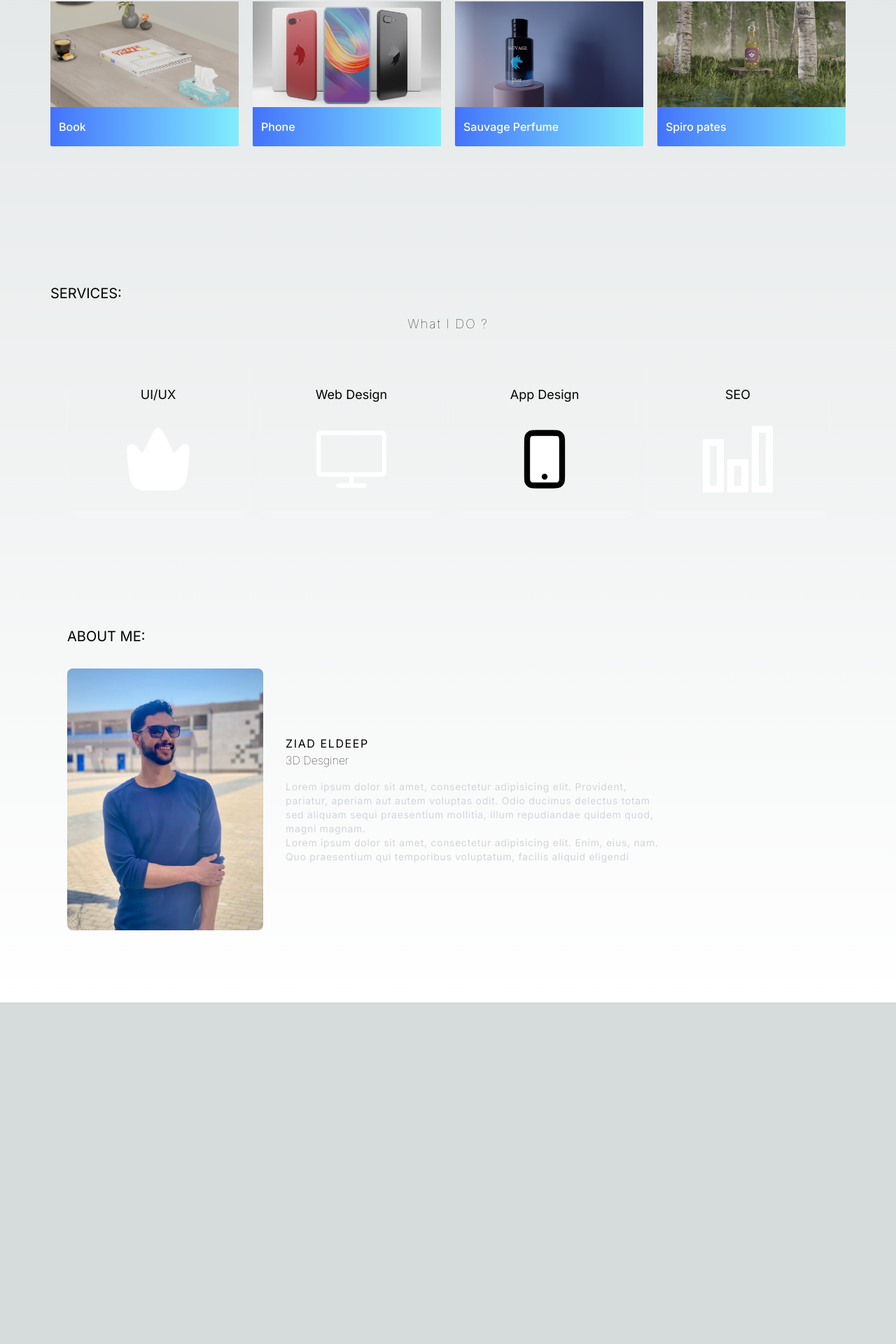
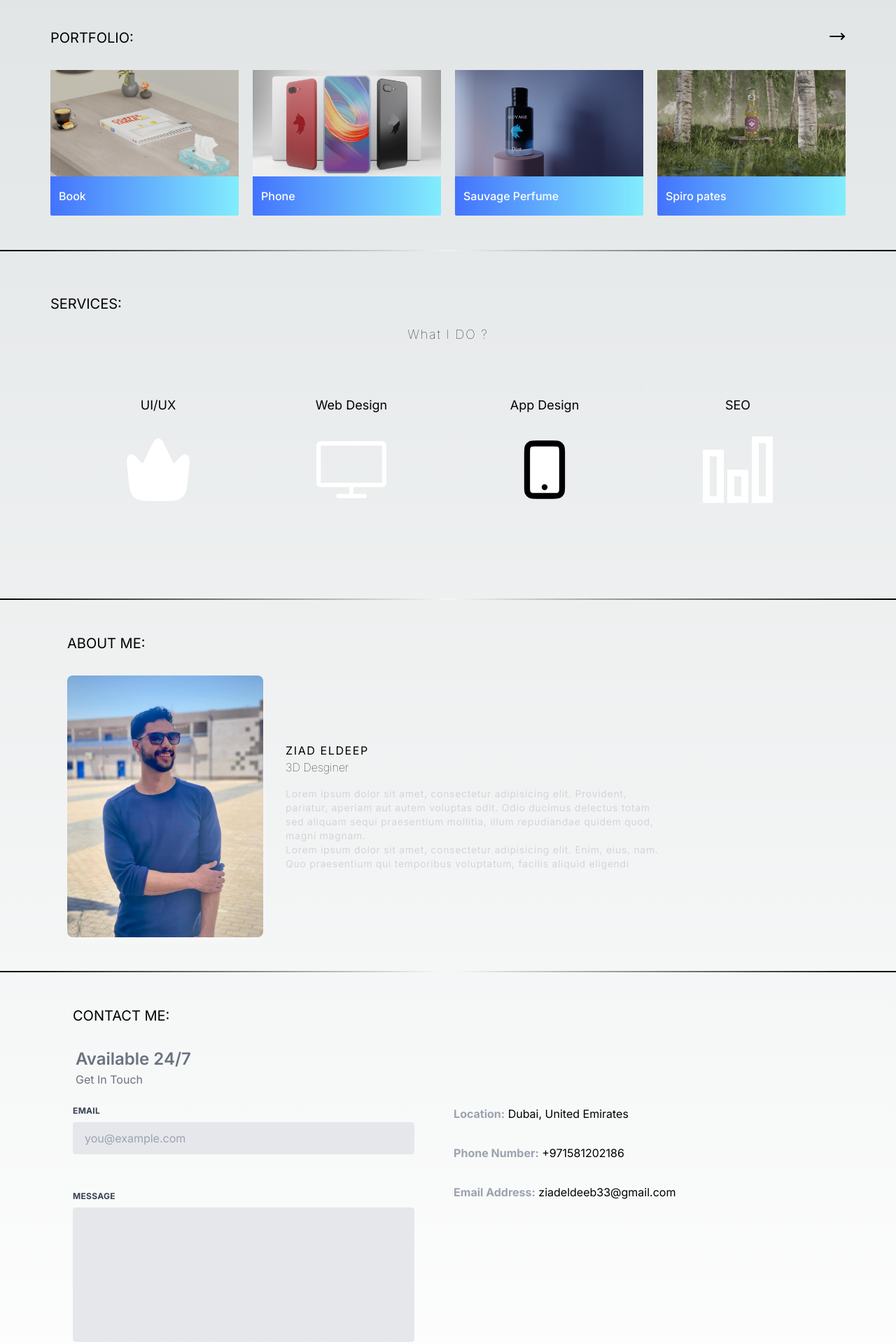
Before and after one commit to zeyad-belal/eldeep, a Next.js app: page / in a window 1280 px wide. Shown: the part 858-2778 px from the top of the page at 70% size. Before the commit the page ends 2290 px from the top, so only its background shows below. Built offline with nearby package versions, Linux system fonts and the light colour scheme.

Commit message:
get in touch

```diff
--- a/app/globals.css
+++ b/app/globals.css
@@ -97,3 +97,9 @@ main {
   color: transparent;
   display: inline; /* or inline-block */
 }
+
+
+.sec-divider {
+  background: linear-gradient(90deg, #000000, #ffffff73, #000000);
+
+}
--- a/app/page.js
+++ b/app/page.js
@@ -7,8 +7,10 @@ import MySwiper from "@/components/swiper";
 import Image from "next/image";
 import { useState } from "react";
 import { Swiper, SwiperSlide } from "swiper/react";
-import 'swiper/css/navigation';
-import 'swiper/css/pagination';
+import "swiper/css/navigation";
+import "swiper/css/pagination";
+import Contact from "@/components/contact";
+import SecDivider from "@/components/SecDivider";
 
 export default function Home() {
   const [modalOpen, setModalOpen] = useState(false);
@@ -77,7 +79,12 @@ export default function Home() {
                   className="mt-[5%] max-w-[80%] max-h-[70%] z-30 fixed inset-0 mx-auto"
                   onClose={() => setModalOpen(false)}
                 >
-                  <div className="self-end cursor-pointer font-bold text-lg " onClick={() => setModalOpen(false)}>X</div>
+                  <div
+                    className="self-end cursor-pointer font-bold text-lg "
+                    onClick={() => setModalOpen(false)}
+                  >
+                    X
+                  </div>
                   <Swiper
                     spaceBetween={50}
                     slidesPerView={1}
@@ -141,14 +148,33 @@ export default function Home() {
         </div>
       </main>
       {/* ==========================================portfolio====================================================== */}
-      <div
-        id="portfolio"
-        className="  min-h-[450px]  px-3 md:px-6 lg:px-12 mx-2 lg:mx-6 "
-      >
-        <h2 className="text-xl mb-8"> PORTFOLIO:</h2>
+      <SecDivider />
+
+      <div id="portfolio" className="px-3 md:px-6 lg:px-12 mx-2 lg:mx-6 ">
+        <div className="flex justify-between items center w-full mb-8">
+          {" "}
+          <h2 className="text-xl "> PORTFOLIO:</h2>
+          <svg
+            xmlns="http://www.w3.org/2000/svg"
+            width="24"
+            height="24"
+            viewBox="0 0 24 24"
+            fill="none"
+            stroke="currentColor"
+            stroke-width="2"
+            stroke-linecap="round"
+            stroke-linejoin="round"
+            class="lucide lucide-move-right"
+          >
+            <path d="M18 8L22 12L18 16" />
+            <path d="M2 12H22" />
+          </svg>
+        </div>
         <MySwiper />
       </div>
       {/* ==========================================services====================================================== */}
+      <SecDivider />
+
       <div
         id="services"
         className="  min-h-[400px] px-3 md:px-6 lg:px-12 mx-2 lg:mx-6 flex flex-col justify-center items-center"
@@ -158,7 +184,7 @@ export default function Home() {
           What I DO ?
         </h4>
         <ul className="w-full grid grid-cols-4 gap-4 justify-around items-center py-12 px-6">
-          <li className="text-lg lg:col-span-1 sm:col-span-2 col-span-4  flex flex-col  justify-center items-center gap-4 border border-white border-opacity-10 shadow-lg shadow-[#ffffff39] px-12 py-6  min-w-[24%]  rounded hover:scale-[1.02] cursor-pointer">
+          <li className="text-lg lg:col-span-1 sm:col-span-2 col-span-4  flex flex-col  justify-center items-center gap-4 border border-white border-opacity-10 shadow-md shadow-[#ffffff22] px-12 py-6  min-w-[24%]  rounded hover:scale-[1.02] cursor-pointer">
             <p className="mx-auto w-fit mb-3">UI/UX</p>
             <Image
               src={"/services/crown-minimalistic-svgrepo-com.svg"}
@@ -166,7 +192,7 @@ export default function Home() {
               height={100}
             />
           </li>
-          <li className="text-lg lg:col-span-1 sm:col-span-2 col-span-4  flex flex-col  justify-center items-center gap-4 border border-white border-opacity-10 shadow-lg shadow-[#ffffff39] px-12 py-6  min-w-[24%]  rounded hover:scale-[1.02] cursor-pointer">
+          <li className="text-lg lg:col-span-1 sm:col-span-2 col-span-4  flex flex-col  justify-center items-center gap-4 border border-white border-opacity-10 shadow-md shadow-[#ffffff22] px-12 py-6  min-w-[24%]  rounded hover:scale-[1.02] cursor-pointer">
             <p className="mx-auto w-fit mb-3">Web Design</p>
             <Image
               src={"/services/screen-desktop-svgrepo-com.svg"}
@@ -174,7 +200,7 @@ export default function Home() {
               height={100}
             />
           </li>
-          <li className="text-lg lg:col-span-1 sm:col-span-2 col-span-4  flex flex-col  justify-center items-center gap-4 border border-white border-opacity-10 shadow-lg shadow-[#ffffff39] px-12 py-6  min-w-[24%]  rounded hover:scale-[1.02] cursor-pointer">
+          <li className="text-lg lg:col-span-1 sm:col-span-2 col-span-4  flex flex-col  justify-center items-center gap-4 border border-white border-opacity-10 shadow-md shadow-[#ffffff22] px-12 py-6  min-w-[24%]  rounded hover:scale-[1.02] cursor-pointer">
             <p className="mx-auto w-fit mb-3">App Design</p>
             <Image
               src={"/services/mobile-svgrepo-com.svg"}
@@ -182,7 +208,7 @@ export default function Home() {
               height={100}
             />
           </li>
-          <li className="text-lg lg:col-span-1 sm:col-span-2 col-span-4  flex flex-col  justify-center items-center gap-4 border border-white border-opacity-10 shadow-lg shadow-[#ffffff39] px-12 py-6  min-w-[24%]  rounded hover:scale-[1.02] cursor-pointer">
+          <li className="text-lg lg:col-span-1 sm:col-span-2 col-span-4  flex flex-col  justify-center items-center gap-4 border border-white border-opacity-10 shadow-md shadow-[#ffffff22] px-12 py-6  min-w-[24%]  rounded hover:scale-[1.02] cursor-pointer">
             <p className="mx-auto w-fit mb-3">SEO </p>
             <Image
               src={"/services/stats-1368-svgrepo-com.svg"}
@@ -193,9 +219,11 @@ export default function Home() {
         </ul>
       </div>
       {/* ==========================================about me====================================================== */}
+      <SecDivider />
+
       <div
         id="about"
-        className="h-[80vh] min-h-[450px] mt-6 sm:mt-0 flex flex-col items-center justify-center px-3 md:px-6 lg:px-12 mx-2 lg:mx-6 "
+        className="  my-6 sm:mt-0 flex flex-col items-center justify-center px-3 md:px-6 lg:px-12 mx-2 lg:mx-6 "
       >
         <h2 className="text-xl mb-8 self-start mx-6"> ABOUT ME:</h2>
         <div className="flex flex-wrap md:flex-nowrap items-center gap-8 mx-6">
@@ -221,6 +249,11 @@ export default function Home() {
           </div>
         </div>
       </div>
+      {/* ==========================================about me====================================================== */}
+      <SecDivider />
+      <Contact />
+      <SecDivider />
+
     </>
   );
 }
--- /dev/null
+++ b/components/SecDivider.jsx
@@ -0,0 +1,7 @@
+import React from 'react'
+
+export default function SecDivider() {
+  return (
+    <div className='my-6 sm:my-8 md:my-10 lg:my-12 h-[0.15rem] bg-opacity-35 w-full sec-divider '></div>
+  )
+}
--- /dev/null
+++ b/components/contact.jsx
@@ -0,0 +1,79 @@
+// pages/contact.js or a similar file
+
+export default function Contact() {
+  return (
+    <>
+      <div className=" overflow-hidden min-h-[450px] justify-center mx-auto  px-3 md:px-6 lg:px-12 lg:mx-6 mt-6">
+        <h2 className="text-xl mb-8 px-8"> CONTACT ME: </h2>
+        <div className="flex flex-wrap justify-center text-start px-9">
+                <div className="w-full flex flex-col justify-start mb-6 text-gray-500">
+                  <h2 className="text-2xl font-semibold">Available 24/7</h2>
+                  <p className="text-md leading-relaxed ">Get In Touch</p>
+                </div>
+              </div>
+        <div className="flex md:flex-nowrap flex-wrap justify-center">
+
+          <div className="w-full px-4 flex justify-center">
+
+            <form className="flex flex-col gap-4 items-start w-full max-w-lg">
+              <div className="flex flex-wrap w-full -mx-3 mb-6">
+                <div className="w-full px-3">
+                  <label
+                    className="block uppercase tracking-wide text-gray-700 text-xs font-bold mb-2"
+                    htmlFor="email"
+                  >
+                    Email
+                  </label>
+                  <input
+                    className="appearance-none block w-full bg-gray-200 text-gray-700 border rounded py-3 px-4 mb-3 leading-tight focus:outline-none focus:bg-white"
+                    id="email"
+                    type="email"
+                    placeholder="you@example.com"
+                  />
+                </div>
+              </div>
+              <div className="flex flex-wrap w-full -mx-3 mb-6">
+                <div className="w-full px-3">
+                  <label
+                    className="block uppercase tracking-wide text-gray-700 text-xs font-bold mb-2"
+                    htmlFor="message"
+                  >
+                    Message
+                  </label>
+                  <textarea
+                    className="no-resize appearance-none block w-full bg-gray-200 text-gray-700 border border-gray-200 rounded py-3 px-4 mb-3 leading-tight focus:outline-none focus:bg-white focus:border-gray-500 h-48 resize-none"
+                    id="message"
+                  ></textarea>
+                </div>
+              </div>
+              <div className="flex flex-wrap -mx-3 mb-2">
+                <div className="w-full px-3 text-right">
+                  <button className="bg-blue-500 hover:bg-blue-700 text-white font-bold py-2 px-4 rounded">
+                    Send
+                  </button>
+                </div>
+              </div>
+            </form>
+          </div>
+          <div className="w-full">
+            <div className="flex flex-col text-left">
+
+              <div className="flex flex-col gap-8">
+
+              <p>
+                <strong className="text-gray-400">Location:</strong> Dubai, United Emirates
+              </p>
+              <p>
+                <strong className="text-gray-400">Phone Number:</strong> +971581202186
+              </p>
+              <p>
+                <strong className="text-gray-400">Email Address:</strong> ziadeldeeb33@gmail.com
+              </p>
+              </div>
+            </div>
+          </div>
+        </div>
+      </div>
+    </>
+  );
+}
```
